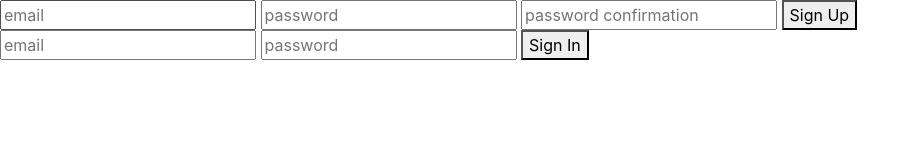
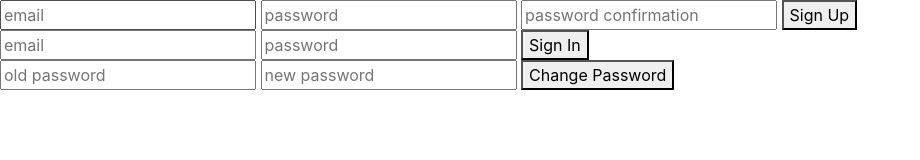
Before and after one commit to mdelgado509/game-project-client, a website built with webpack: page index.html in a window 1280 px wide. Shown: the whole page, without its empty margins (0-920 px from the left). Built offline with nearby package versions, Linux system fonts and the light colour scheme.

Commit message:
Add change password feature to doc

```diff
--- a/index.html
+++ b/index.html
@@ -24,6 +24,11 @@
         <input name="credentials[password]" type="password" placeholder="password" required>
         <button>Sign In</button>
       </form>
+      <form id="change-password">
+        <input name="passwords[old]" type="password" placeholder="old password" required>
+        <input name="passwords[new]" type="password" placeholder="new password" required>
+        <button>Change Password</button>
+      </form>
       <p id="message"></p>
     </main>
     </body>
```
